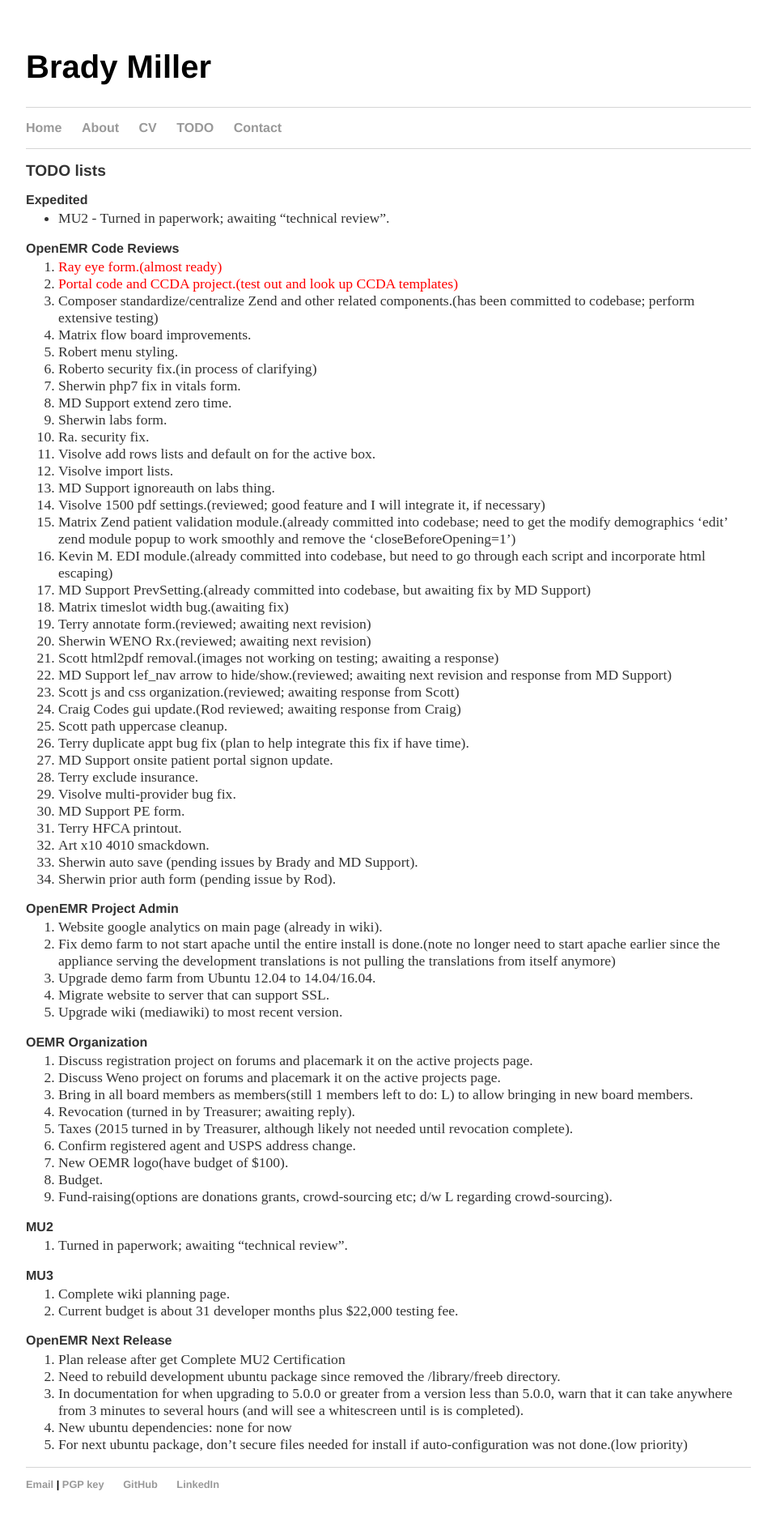
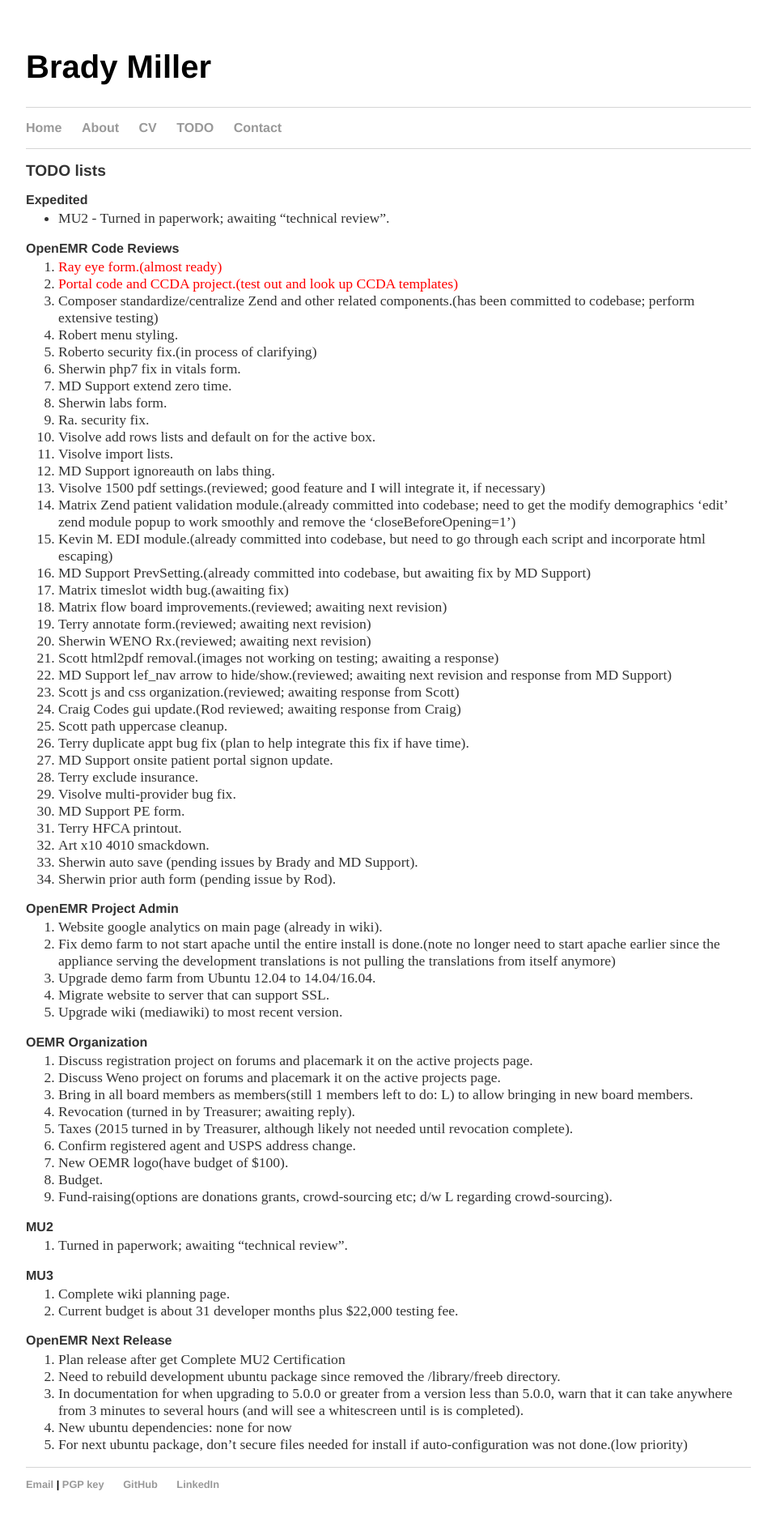
Before and after one commit to bradymiller/bradymiller.github.io, a Jekyll site: the page built from todo/index.md, in a window 1280 px wide. Shown: the whole page at 81% size, without its empty margins (160-1119 px from the left). Built offline with Jekyll 4.4.1, drawn with Linux system fonts in a browser that asks for light colours.

Commit message:
Update todo list

```diff
--- a/todo/index.md
+++ b/todo/index.md
@@ -25,6 +24,7 @@
 1. Kevin M. EDI module.(already committed into codebase, but need to go through each script and incorporate html escaping)
 1. MD Support PrevSetting.(already committed into codebase, but awaiting fix by MD Support)
 1. Matrix timeslot width bug.(awaiting fix)
+1. Matrix flow board improvements.(reviewed; awaiting next revision)
 1. Terry annotate form.(reviewed; awaiting next revision)
 1. Sherwin WENO Rx.(reviewed; awaiting next revision)
 1. Scott html2pdf removal.(images not working on testing; awaiting a response)
```
Also changed, not shown: other parts of todo/index.md (+0 -1 lines).
